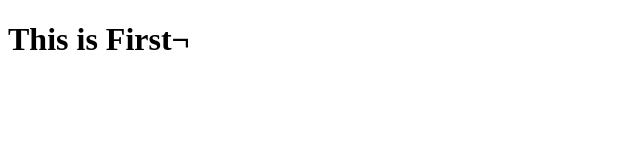
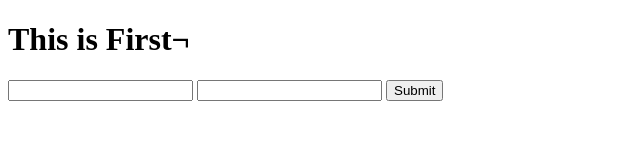
Before and after one commit to saikatkumarmondal/e-university, a plain HTML site: page index.html in a window 1280 px wide. Shown: the whole page, without its empty margins (0-640 px from the left). Drawn offline with Linux system fonts and the light colour scheme.

Commit message:
created login form

```diff
--- a/index.html
+++ b/index.html
@@ -7,5 +7,10 @@
 </head>
 <body>
     <h1>This is First¬</h1>
+    <form action="">
+        <input type="text" name="" id="">
+        <input type="text" name="" id="">
+        <button>Submit</button>
+    </form>
 </body>
 </html>
```
